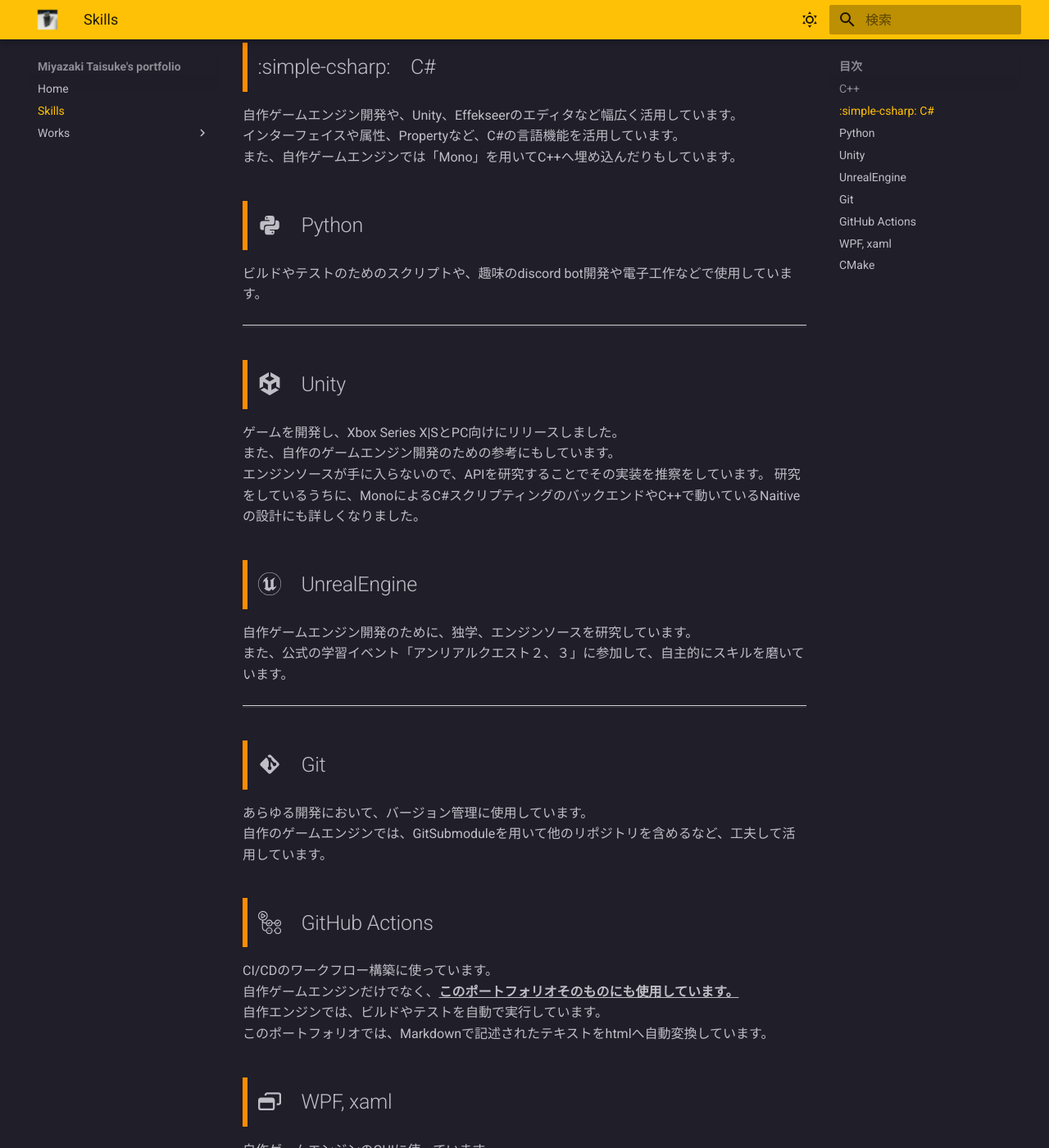
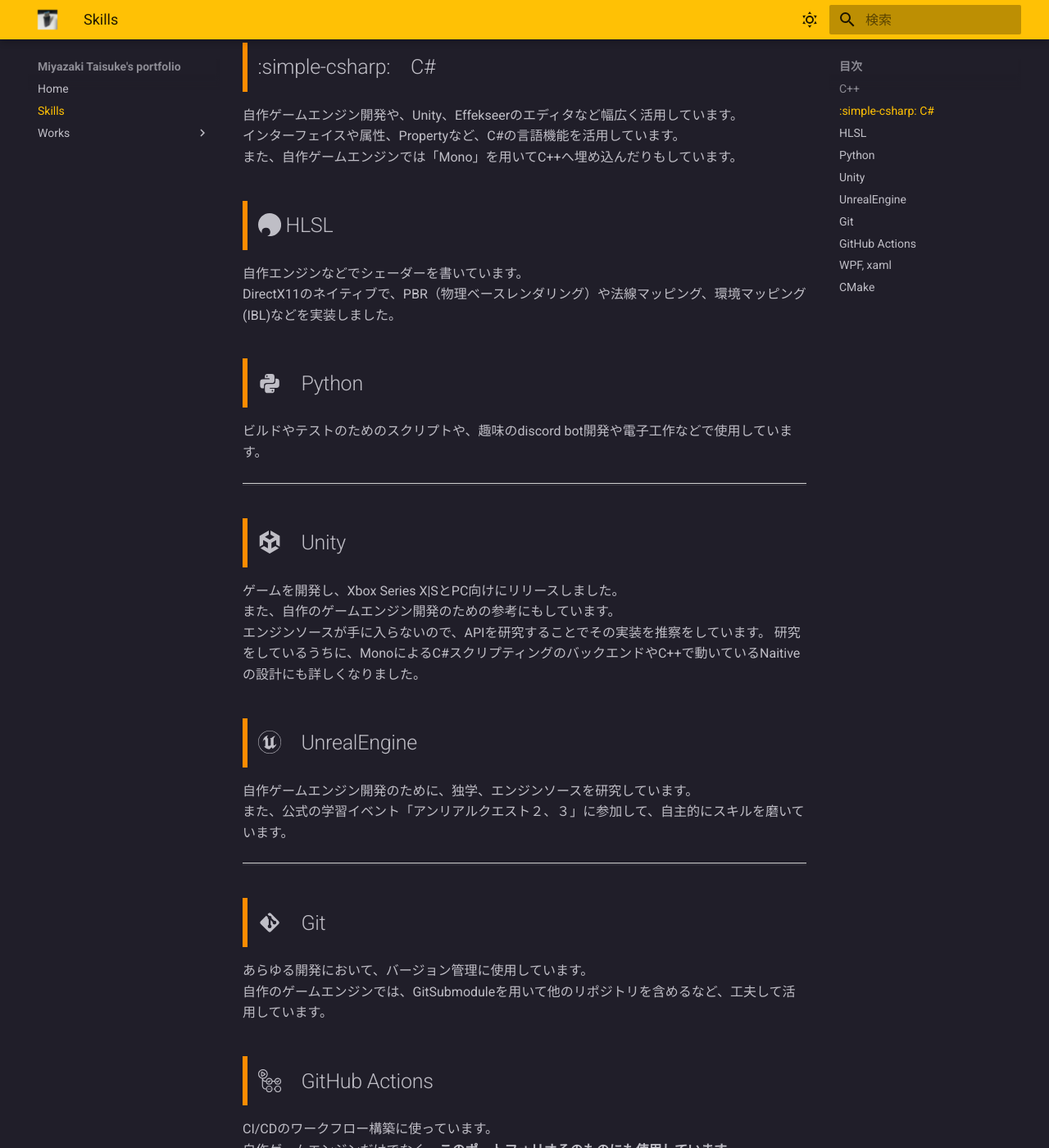
Before and after one commit to mewmew-tea/Portfolio, an MkDocs documentation site: the page built from docs/skills.md, in a window 1280 px wide and 1400 px high, scrolled down 295 px. Shown: the whole window at 82% size. Built offline with MkDocs 1.6.1 and Material for MkDocs 9.7.7, drawn with Linux system fonts in a browser that asks for light colours; some of the changed text lies outside the part shown.

Commit message:
Add hlsl skill and improve about WPF

```diff
--- a/docs/skills.md
+++ b/docs/skills.md
@@ -10,6 +10,9 @@
 インターフェイスや属性、Propertyなど、C#の言語機能を活用しています。
 また、自作ゲームエンジンでは「Mono」を用いてC++へ埋め込んだりもしています。
 
+## :simple-shadow: HLSL
+自作エンジンなどでシェーダーを書いています。
+DirectX11のネイティブで、PBR（物理ベースレンダリング）や法線マッピング、環境マッピング(IBL)などを実装しました。
 
 ## :material-language-python:　Python
 ビルドやテストのためのスクリプトや、趣味のdiscord bot開発や電子工作などで使用しています。
@@ -40,7 +43,7 @@ CI/CDのワークフロー構築に使っています。
 
 ## :fontawesome-regular-window-restore:　WPF, xaml
 自作ゲームエンジンのGUIに使っています。
-MVVMを意識して開発しています。
+MVVMパターンを意識して開発しています。
 
 ## :simple-cmake:　CMake
 自作ゲームエンジンやEffekseerのビルドで使用しています。
```
